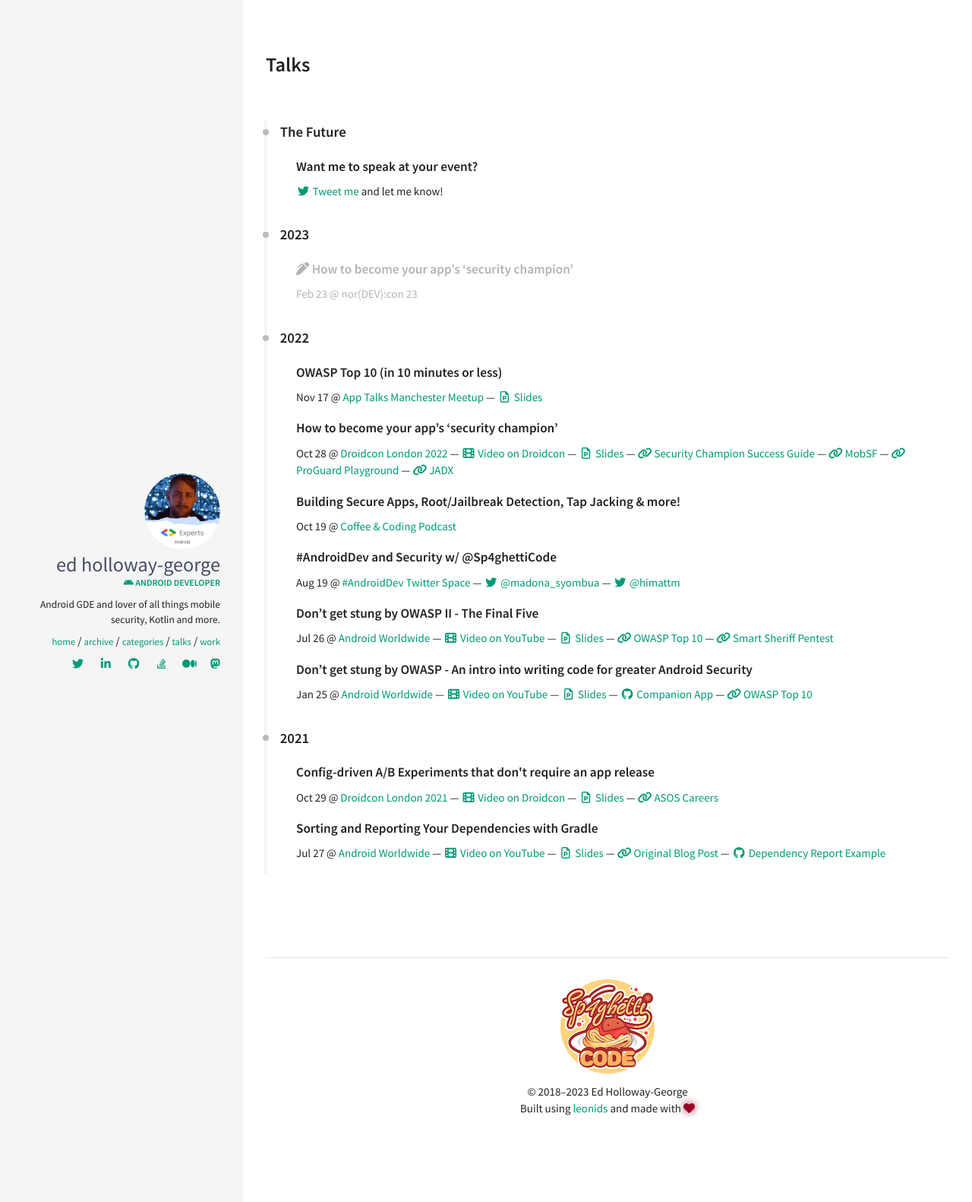
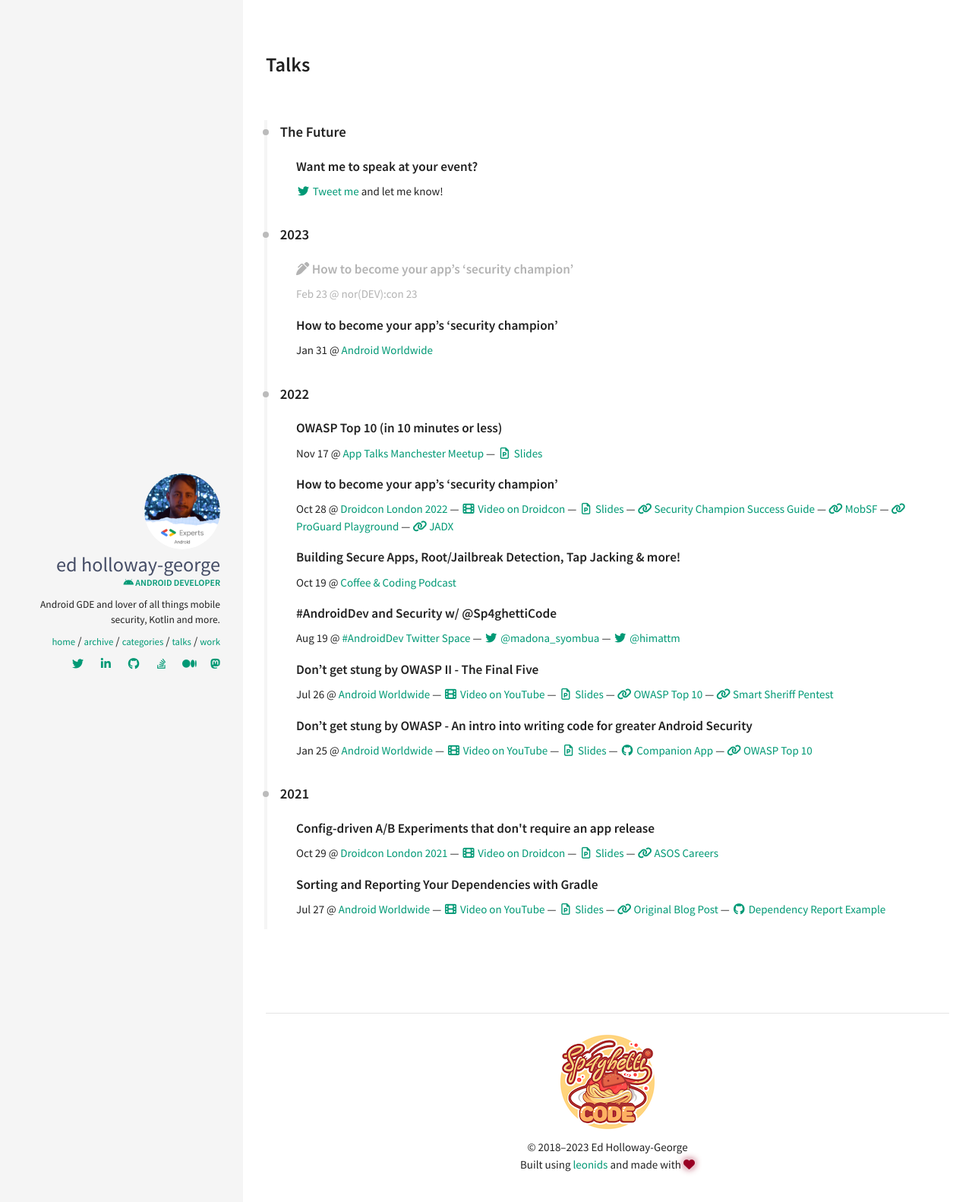
Before and after one commit to ed-george/ed-george.github.io, a Jekyll site: the page built from talks.html, in a window 1280 px wide. Shown: the top 1582 px of the page at 76% size. Built offline with Jekyll 4.4.1, drawn with Linux system fonts in a browser that asks for light colours; nearby versions of some CDN libraries.

Commit message:
Add upcoming Android WW date

```diff
--- a/_data/index/talks.yaml
+++ b/_data/index/talks.yaml
@@ -20,6 +20,11 @@
     title: "nor(DEV):con 23"
     url: https://nordevcon.com
     date: '2023-02-23'
+- title: "How to become your app’s ‘security champion’"
+  event:
+    title: "Android Worldwide"
+    url: https://android-worldwide.com
+    date: '2023-01-31'
 - title: "OWASP Top 10 (in 10 minutes or less)"
   event:
     title: "App Talks Manchester Meetup"
```
